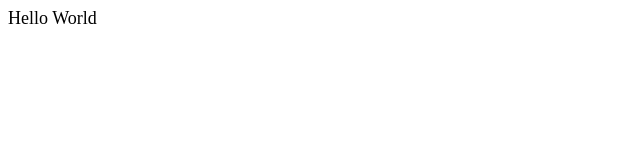
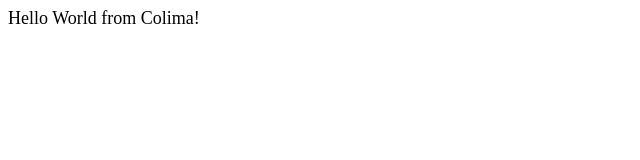
Before and after one commit to memoxmrdl/hello-world, a plain HTML site: page index.html in a window 1280 px wide. Shown: the whole page, without its empty margins (0-640 px from the left). Drawn offline with Linux system fonts and the light colour scheme.

Commit message:
a more specific hello world message

```diff
--- a/index.html
+++ b/index.html
@@ -3,6 +3,6 @@
   <link rel="stylesheet" type="text/css" href="style.css">
 </head>
   <body>
-    Hello World
+    Hello World from Colima!
   </body>
 </html>
```
